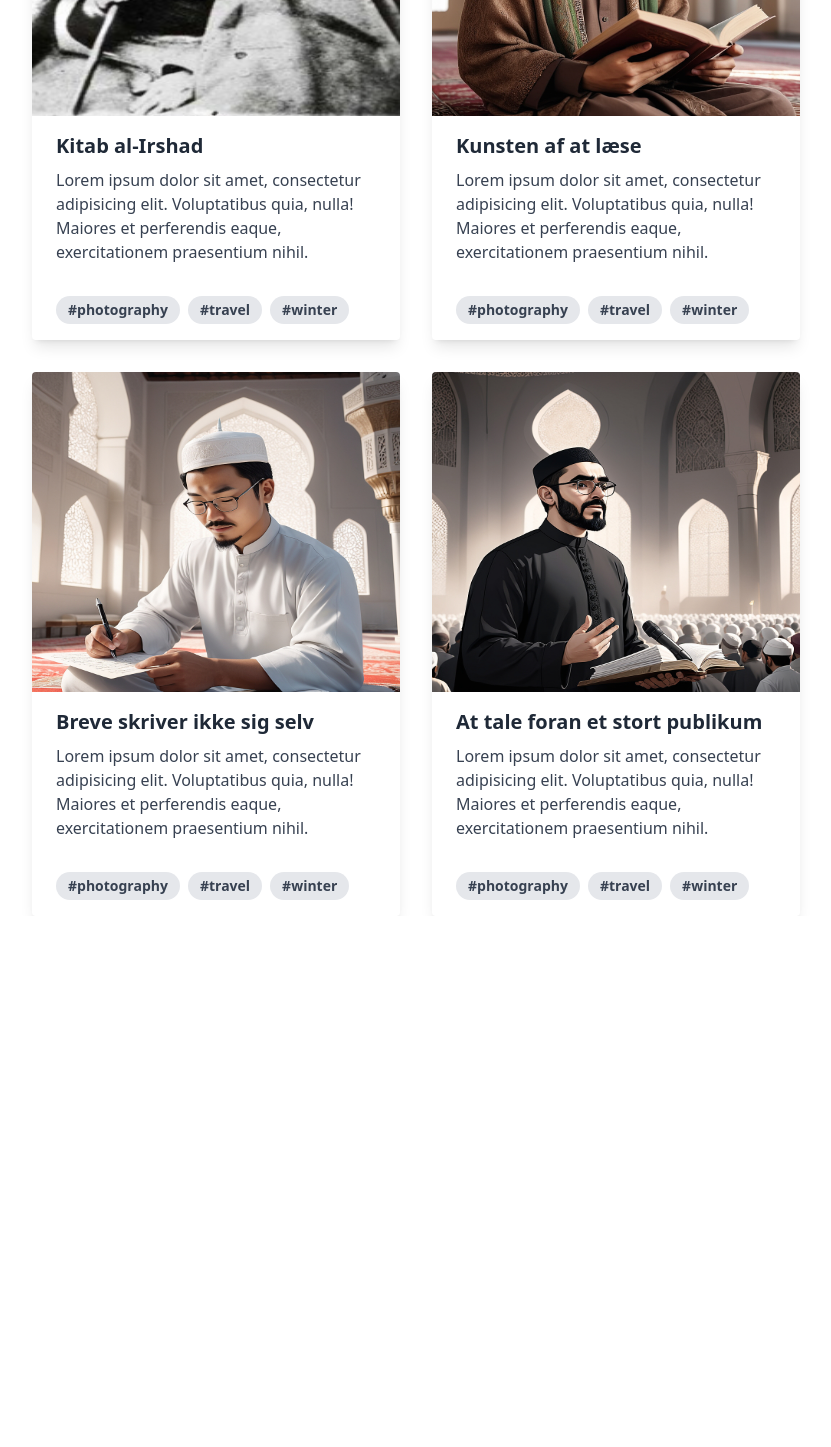
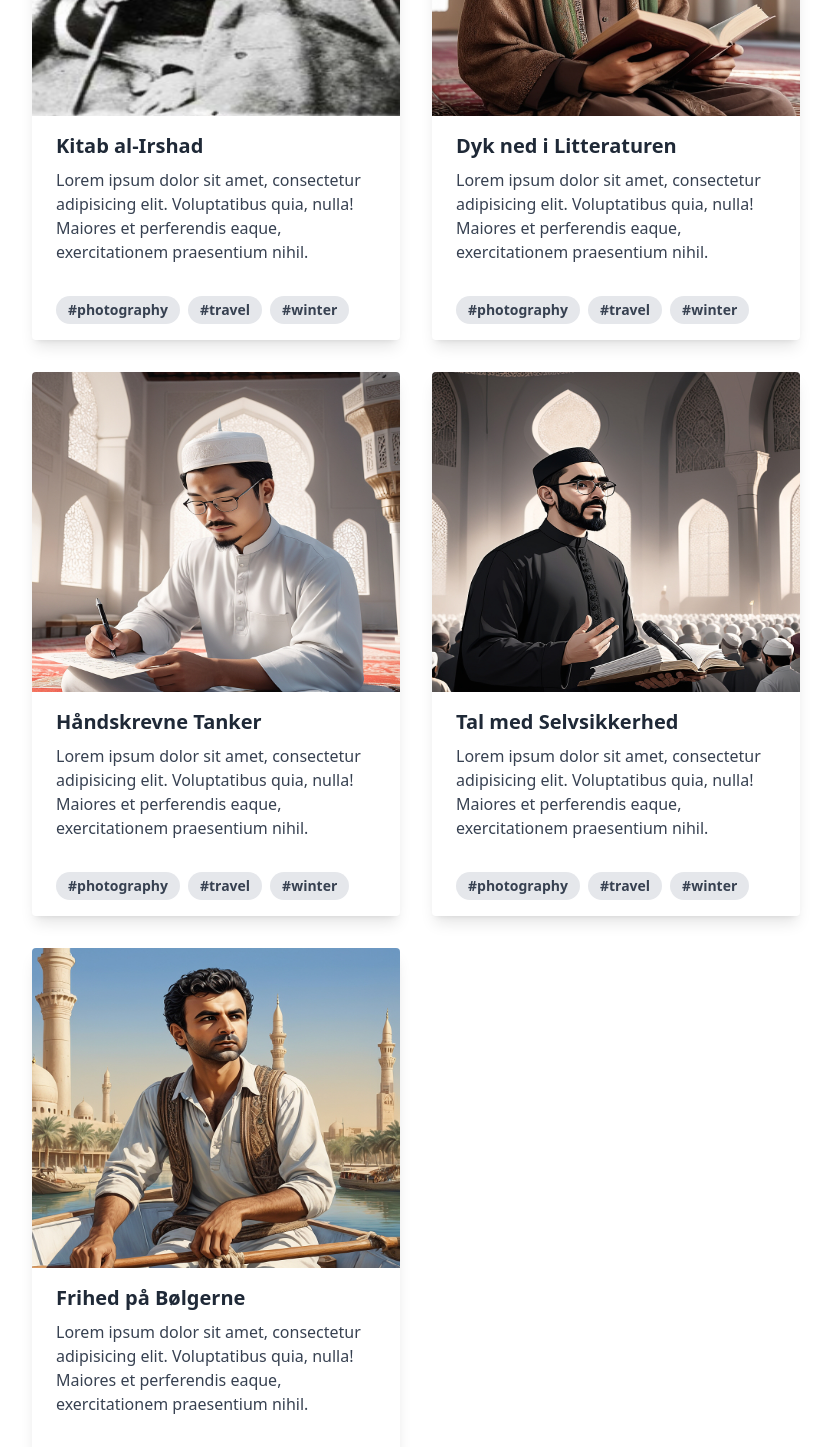
Before and after one commit to dav1d992/BookClub, an Angular app: page /books in a window 1280 px wide. Shown: the part 360-1807 px from the top of the page, without its empty margins (224-1055 px from the left). Before the commit the page ends 1276 px from the top, so only its background shows below. Built offline with nearby package versions, Linux system fonts and the light colour scheme.

Commit message:
Added SZ in placeholders

```diff
--- a/src/app/pages/books/books.component.ts
+++ b/src/app/pages/books/books.component.ts
@@ -13,26 +13,32 @@ export class BooksComponent {
     {
       id: 'kitab-al-irshad',
       title: 'Kitab al-Irshad',
-      date: '10-20-2023',
+      date: '15-09-2023',
       image: '../../../assets/al-mufid.png',
     },
     {
       id: 'human-reader',
-      title: 'Kunsten af at læse',
+      title: 'Dyk ned i Litteraturen',
       date: '10-04-2023',
       image: '../../../assets/images/human_reads_book.jpg',
     },
     {
       id: 'david-writer',
-      title: 'Breve skriver ikke sig selv',
+      title: 'Håndskrevne Tanker',
       date: '30-10-2024',
       image: '../../../assets/images/david_writes_letter.jpg',
     },
     {
       id: 'dusen-talker',
-      title: 'At tale foran et stort publikum',
+      title: 'Tal med Selvsikkerhed',
       date: '10-20-2023',
       image: '../../../assets/images/dusen_speech.jpg',
+    },
+    {
+      id: 'zain-sailor',
+      title: 'Frihed på Bølgerne',
+      date: '28-02-2024',
+      image: '../../../assets/images/zain_sails_boat.jpg',
     },
   ];
 
```
Also changed, not shown: src/assets/images/zain_sails_boat.jpg (added).
